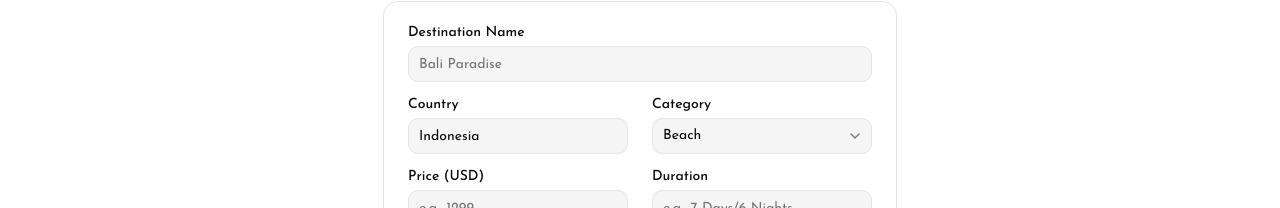
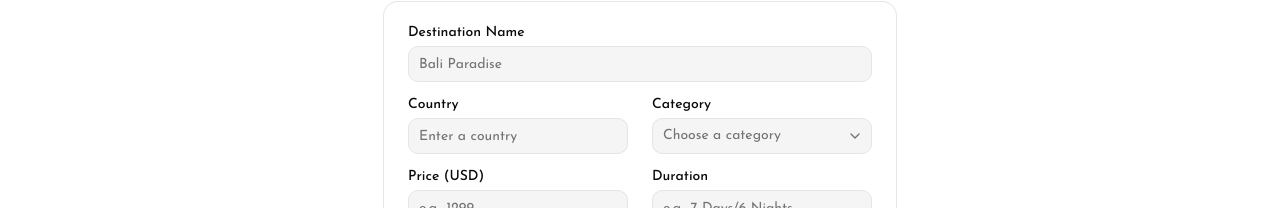
Before and after one commit to masudbuilds/wanderlust, a Next.js app: page /add-destination in a window 1280 px wide. Shown: the part 212-420 px from the top of the page. Built offline with nearby package versions, Linux system fonts and the light colour scheme; a web font is replaced by a local one.

Commit message:
feat: update AddDestinationPage form fields with placeholders for improved user guidance

```diff
--- a/src/app/add-destination/page.tsx
+++ b/src/app/add-destination/page.tsx
@@ -101,16 +101,16 @@ export default function AddDestinationPage() {
                 id="country"
                 name="country"
                 required
-                defaultValue="Indonesia"
+                placeholder="Enter a country"
                 className="h-9! bg-muted!"
               />
             </div>
 
             <div className="flex flex-col gap-1.5">
               <Label htmlFor="category">Category</Label>
-              <Select name="category" defaultValue="Beach" required>
+              <Select name="category" required>
                 <SelectTrigger id="category" className="h-9! w-full! bg-muted!">
-                  <SelectValue />
+                  <SelectValue placeholder="Choose a category" />
                 </SelectTrigger>
                 <SelectContent>
                   {CATEGORIES.map((category) => (
```
